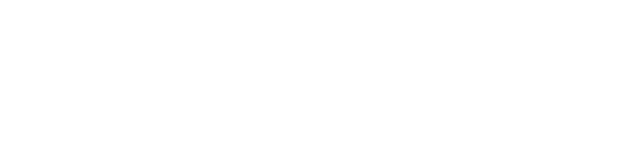
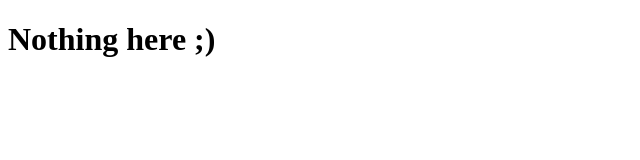
Before and after one commit to Touchcreator/Calculator, a plain HTML site: page index.html in a window 1280 px wide. Shown: the whole page, without its empty margins (0-640 px from the left). Drawn offline with Linux system fonts and the light colour scheme.

Commit message:
Update index.html

```diff
--- a/index.html
+++ b/index.html
@@ -3,10 +3,11 @@
   <head>
     <meta charset="utf-8">
     <meta name="viewport" content="width=device-width">
-    <title>repl.it</title>
+    <title>Lol no</title>
     <link href="style.css" rel="stylesheet" type="text/css" />
   </head>
   <body>
     <script src="script.js"></script>
+    <h1>Nothing here ;)</h1>
   </body>
 </html>
```
